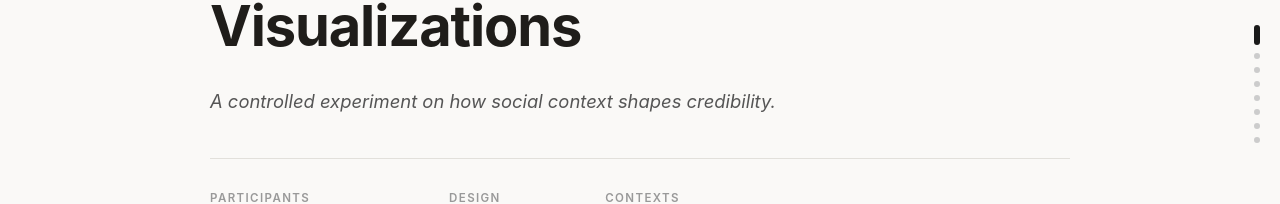
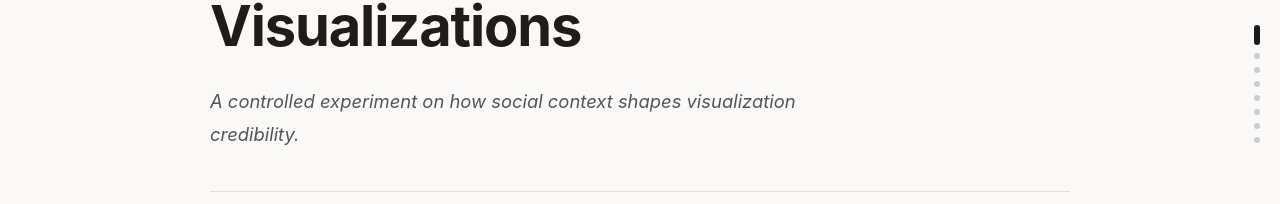
Before and after one commit to fridamudsam/context-scrolly, a React (Vite) app: page / in a window 1280 px wide. Shown: the part 316-520 px from the top of the page. Built offline with nearby package versions, Linux system fonts and the light colour scheme.

Commit message:
update text

```diff
--- a/src/App.jsx
+++ b/src/App.jsx
@@ -157,7 +157,7 @@ function Hero() {
         <div className="hero-eyebrow">Research · Data Visualization</div>
         <h1>Context Matters: How Online Communities Shape Trust in Data Visualizations</h1>
         <p className="hero-deck">
-          A controlled experiment on how social context shapes credibility.
+          A controlled experiment on how social context shapes visualization credibility.
         </p>
         <div className="hero-meta">
           <div className="meta-item">
```
